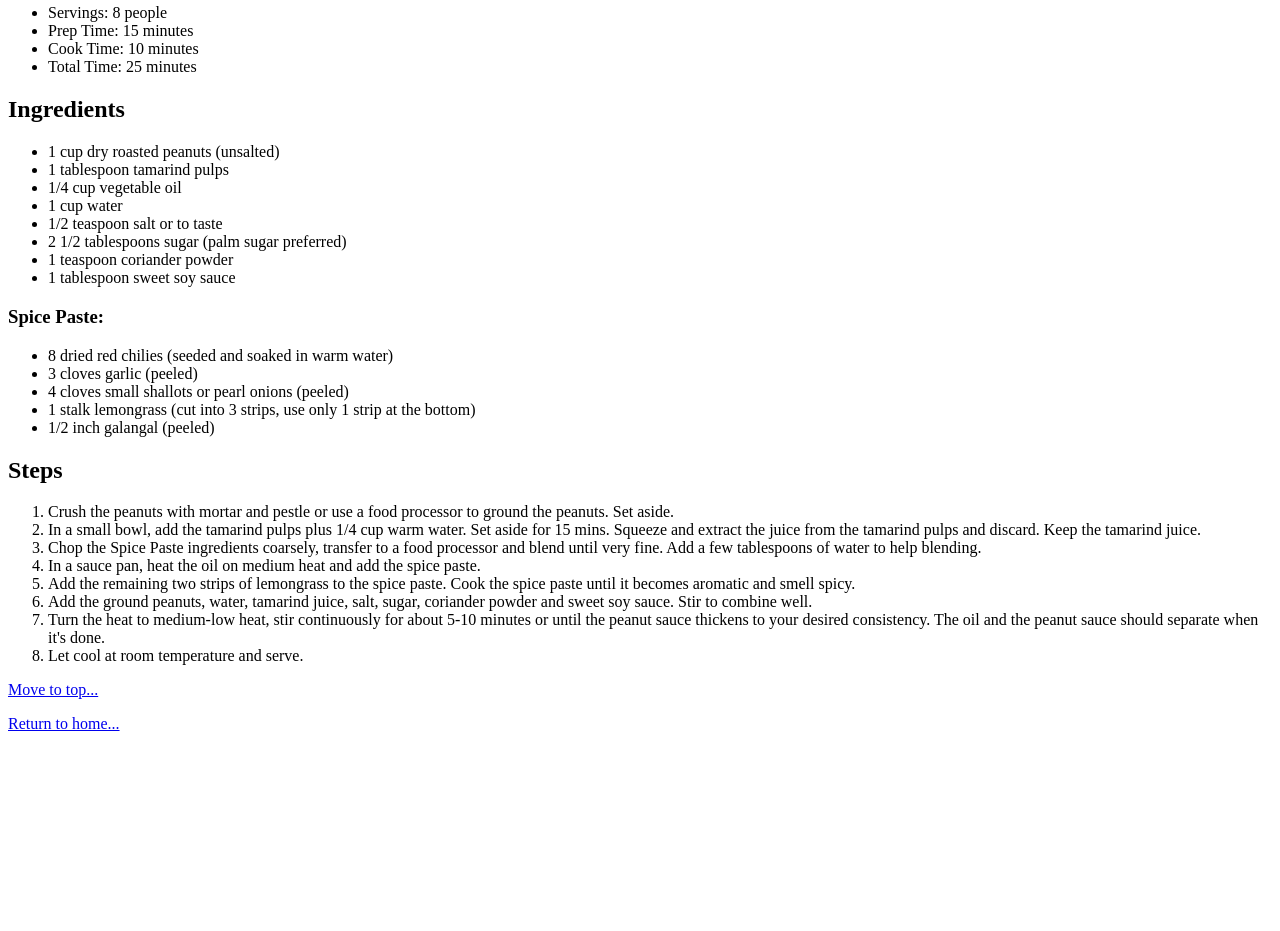
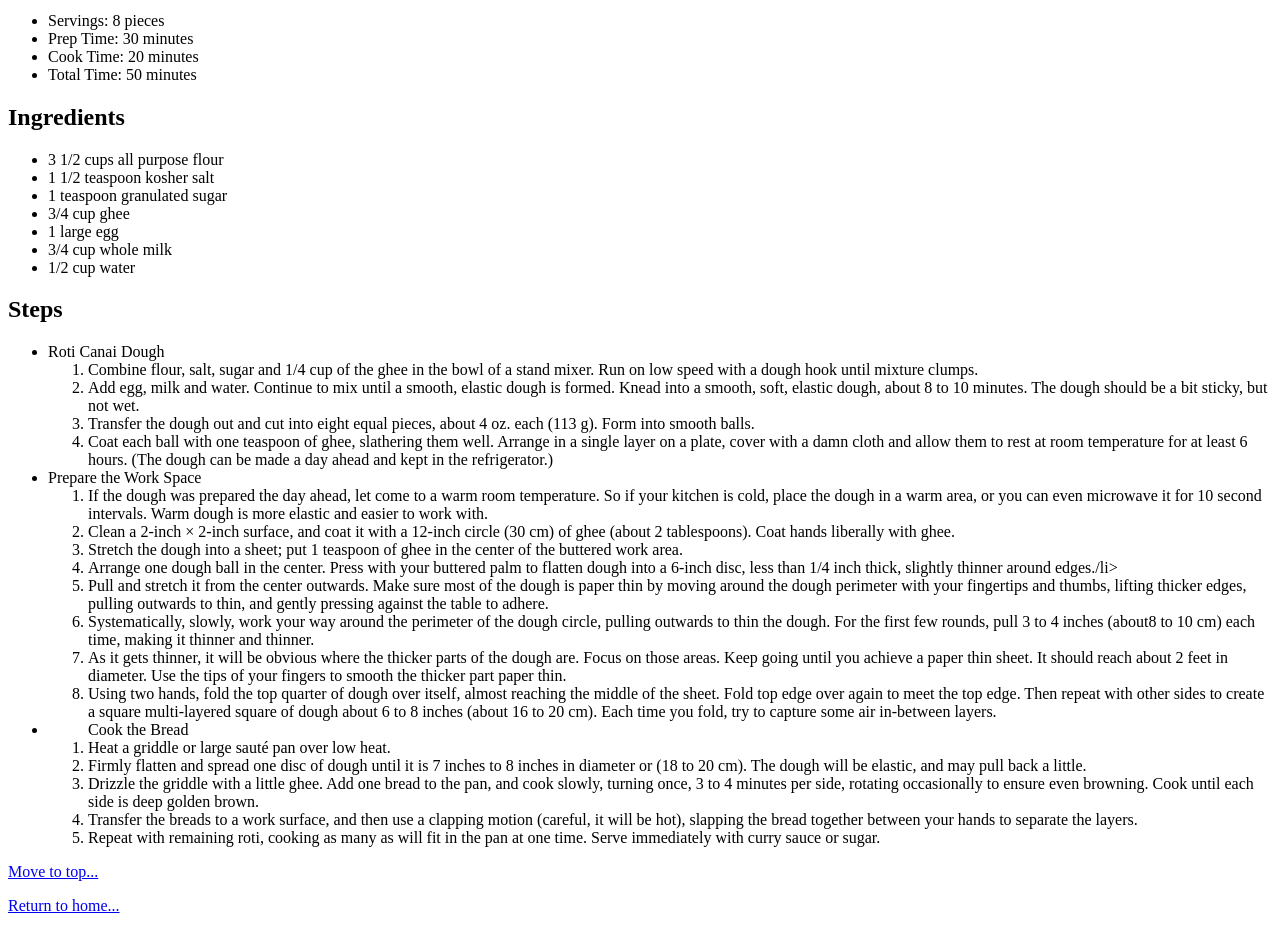
Before and after one commit to ikmalsaid/OdinProject-Recipes, a plain HTML site: page recipes/roti-canai.html in a window 1280 px wide. Shown: the part 473-1404 px from the top of the page. Before the commit the page ends 1222 px from the top, so only its background shows below. Drawn offline with Linux system fonts and the light colour scheme.

Commit message:
Updated recipes

```diff
--- a/recipes/roti-canai.html
+++ b/recipes/roti-canai.html
@@ -7,49 +7,61 @@
     <title>Roti Canai | Odin Recipes</title>
 </head>
 <body>
-    <h1>Roti Canai/h1>
+    <h1>Roti Canai</h1>
     <img src="https://i.ytimg.com/vi/wycP93oOFsU/maxresdefault.jpg" alt="Photo of a roti canai dish">
     <p><em>Photo of a roti canai dish. (Source: YouTube)</em></p>
 
     <h2>Serving Information</h2>
     <ul>
-        <li>Servings: 8 people</li>
-        <li>Prep Time: 15 minutes</li>
-        <li>Cook Time: 10 minutes</li>
-        <li>Total Time: 25 minutes</li>
+        <li>Servings: 8 pieces</li>
+        <li>Prep Time: 30 minutes</li>
+        <li>Cook Time: 20 minutes</li>
+        <li>Total Time: 50 minutes</li>
     </ul>
 
     <h2>Ingredients</h2>
     <ul>
-        <li>1 cup dry roasted peanuts (unsalted)</li>
-        <li>1 tablespoon tamarind pulps</li>
-        <li>1/4 cup vegetable oil</li>
-        <li>1 cup water</li>
-        <li>1/2 teaspoon salt or to taste</li>
-        <li>2 1/2 tablespoons sugar (palm sugar preferred)</li>
-        <li>1 teaspoon coriander powder</li>
-        <li>1 tablespoon sweet soy sauce</li>
-    </ul>
-    <h3>Spice Paste:</h3>
-    <ul>
-        <li>8 dried red chilies (seeded and soaked in warm water)</li>
-        <li>3 cloves garlic (peeled)</li>
-        <li>4 cloves small shallots or pearl onions (peeled)</li>
-        <li>1 stalk lemongrass (cut into 3 strips, use only 1 strip at the bottom)</li>
-        <li>1/2 inch galangal (peeled)</li>
+        <li>3 1/2 cups all purpose flour</li>
+        <li>1 1/2 teaspoon kosher salt</li>
+        <li>1 teaspoon granulated sugar</li>
+        <li>3/4 cup ghee</li>
+        <li>1 large egg</li>
+        <li>3/4 cup whole milk</li>
+        <li>1/2 cup water</li>
     </ul>
 
     <h2>Steps</h2>
-    <ol>
-        <li>Crush the peanuts with mortar and pestle or use a food processor to ground the peanuts. Set aside.</li>
-        <li>In a small bowl, add the tamarind pulps plus 1/4 cup warm water. Set aside for 15 mins. Squeeze and extract the juice from the tamarind pulps and discard. Keep the tamarind juice.</li>
-        <li>Chop the Spice Paste ingredients coarsely, transfer to a food processor and blend until very fine. Add a few tablespoons of water to help blending.</li>
-        <li>In a sauce pan, heat the oil on medium heat and add the spice paste.</li>
-        <li>Add the remaining two strips of lemongrass to the spice paste. Cook the spice paste until it becomes aromatic and smell spicy.</li>
-        <li>Add the ground peanuts, water, tamarind juice, salt, sugar, coriander powder and sweet soy sauce. Stir to combine well.</li>
-        <li>Turn the heat to medium-low heat, stir continuously for about 5-10 minutes or until the peanut sauce thickens to your desired consistency. The oil and the peanut sauce should separate when it's done.</li>
-        <li>Let cool at room temperature and serve.</li>
-    </ol>
+    <ul>
+        <li>Roti Canai Dough
+            <ol>
+                <li>Combine flour, salt, sugar and 1/4 cup of the ghee in the bowl of a stand mixer. Run on low speed with a dough hook until mixture clumps.</li>
+                <li>Add egg, milk and water. Continue to mix until a smooth, elastic dough is formed. Knead into a smooth, soft, elastic dough, about 8 to 10 minutes. The dough should be a bit sticky, but not wet.</li>
+                <li>Transfer the dough out and cut into eight equal pieces, about 4 oz. each (113 g). Form into smooth balls.</li>
+                <li>Coat each ball with one teaspoon of ghee, slathering them well. Arrange in a single layer on a plate, cover with a damn cloth and allow them to rest at room temperature for at least 6 hours. (The dough can be made a day ahead and kept in the refrigerator.)</li>
+            </ol>
+        </li>
+        <li>Prepare the Work Space
+            <ol>
+                <li>If the dough was prepared the day ahead, let come to a warm room temperature. So if your kitchen is cold, place the dough in a warm area, or you can even microwave it for 10 second intervals. Warm dough is more elastic and easier to work with.</li>
+                <li>Clean a 2-inch × 2-inch surface, and coat it with a 12-inch circle (30 cm) of ghee (about 2 tablespoons). Coat hands liberally with ghee.</li>
+                <li>Stretch the dough into a sheet; put 1 teaspoon of ghee in the center of the buttered work area.</li>
+                <li>Arrange one dough ball in the center. Press with your buttered palm to flatten dough into a 6-inch disc, less than 1/4 inch thick, slightly thinner around edges./li>
+                <li>Pull and stretch it from the center outwards. Make sure most of the dough is paper thin by moving around the dough perimeter with your fingertips and thumbs, lifting thicker edges, pulling outwards to thin, and gently pressing against the table to adhere.</li>
+                <li>Systematically, slowly, work your way around the perimeter of the dough circle, pulling outwards to thin the dough. For the first few rounds, pull 3 to 4 inches (about8 to 10 cm) each time, making it thinner and thinner.</li>
+                <li>As it gets thinner, it will be obvious where the thicker parts of the dough are. Focus on those areas. Keep going until you achieve a paper thin sheet. It should reach about 2 feet in diameter. Use the tips of your fingers to smooth the thicker part paper thin.</li>
+                <li>Using two hands, fold the top quarter of dough over itself, almost reaching the middle of the sheet. Fold top edge over again to meet the top edge. Then repeat with other sides to create a square multi-layered square of dough about 6 to 8 inches (about 16 to 20 cm). Each time you fold, try to capture some air in-between layers.</li>
+            </ol>
+        </li>
+        <li>
+            <ol>Cook the Bread
+                <li>Heat a griddle or large sauté pan over low heat.</li>
+                <li>Firmly flatten and spread one disc of dough until it is 7 inches to 8 inches in diameter or (18 to 20 cm). The dough will be elastic, and may pull back a little.</li>
+                <li>Drizzle the griddle with a little ghee. Add one bread to the pan, and cook slowly, turning once, 3 to 4 minutes per side, rotating occasionally to ensure even browning. Cook until each side is deep golden brown.</li>
+                <li>Transfer the breads to a work surface, and then use a clapping motion (careful, it will be hot), slapping the bread together between your hands to separate the layers.</li>
+                <li>Repeat with remaining roti, cooking as many as will fit in the pan at one time. Serve immediately with curry sauce or sugar.</li>
+            </ol>
+        </li>
+    </ul>
 
     <p><a href="#">Move to top...</a></p>
     <p><a href="./../index.html">Return to home...</a></p>
```
